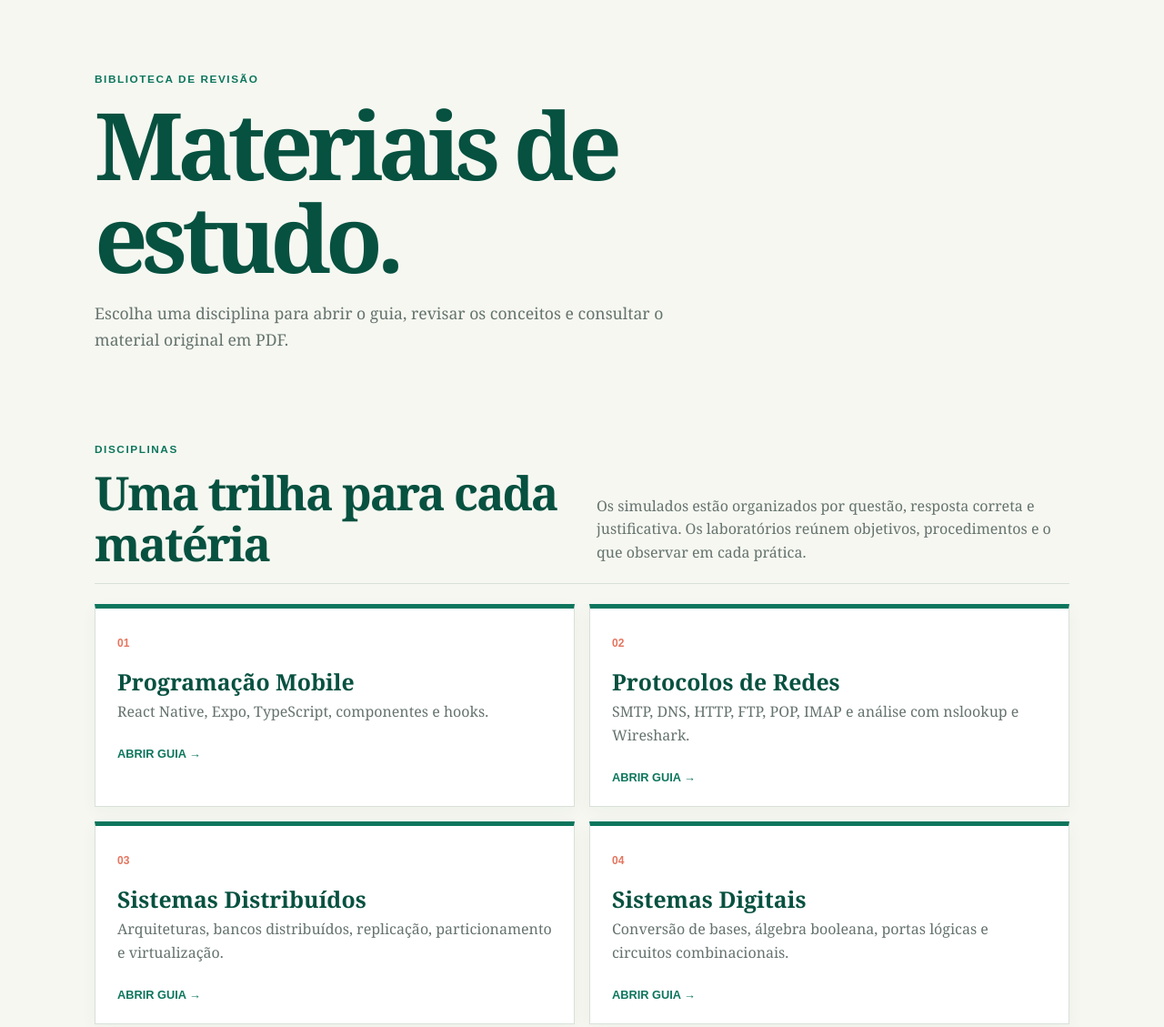
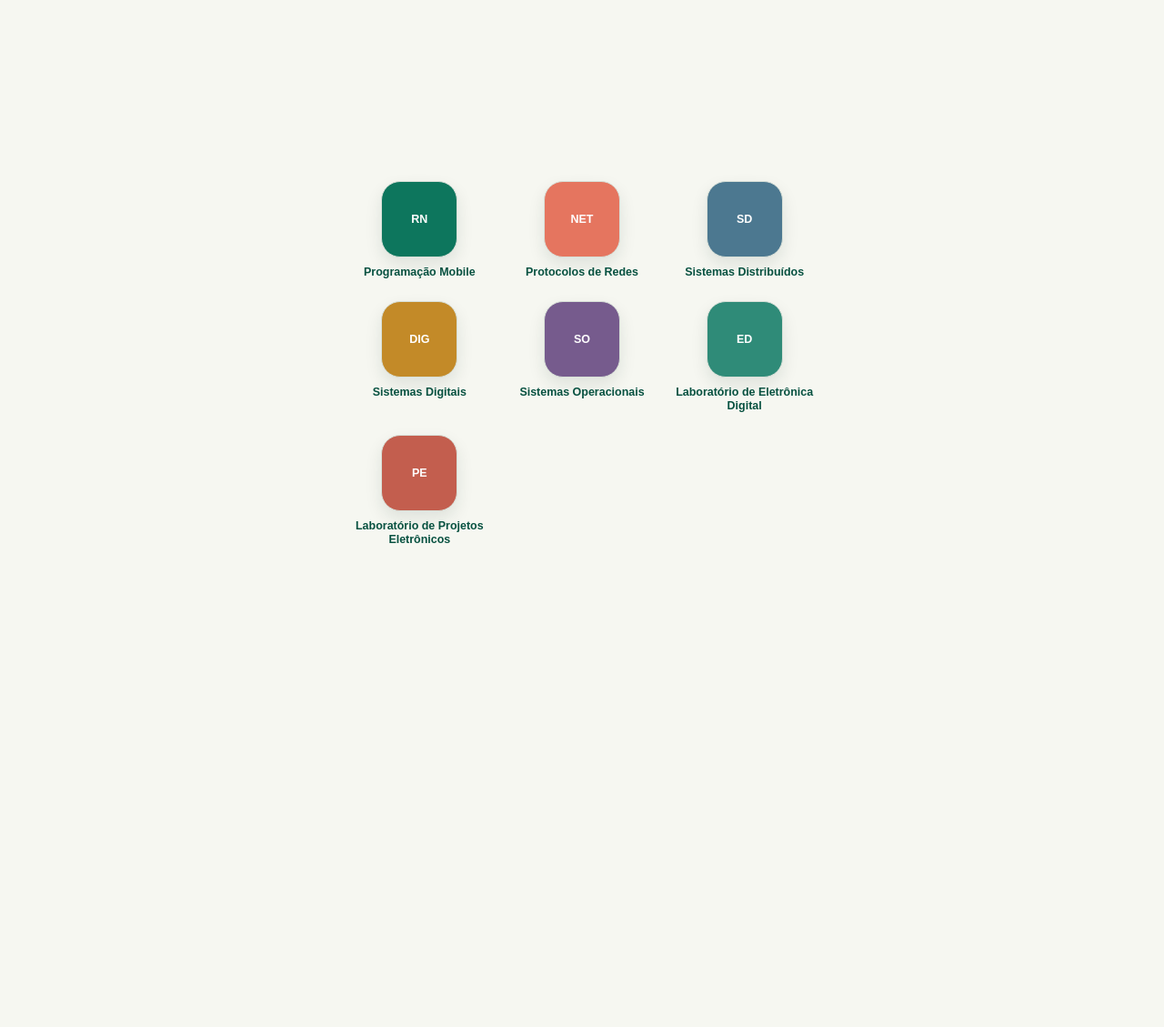
Before and after one commit to BabaYaga-RU/BabaYaga-RU.github.io, a plain HTML site: page index.html in a window 1280 px wide. Shown: the top 1129 px of the page at 91% size. After the commit the page ends 800 px from the top, so only its background shows below. Drawn offline with Linux system fonts and the light colour scheme.

Commit message:
Update index.html

```diff
--- a/index.html
+++ b/index.html
@@ -1,30 +1,35 @@
 <!doctype html>
 <html lang="pt-BR">
 <head>
-	<meta charset="utf-8">
-	<meta name="viewport" content="width=device-width, initial-scale=1">
-	<meta name="description" content="Central de materiais de estudo das disciplinas de Engenharia.">
-	<title>Materiais de estudo</title>
-	<link rel="stylesheet" href="styles.css">
+  <meta charset="utf-8">
+  <meta name="viewport" content="width=device-width, initial-scale=1">
+  <title>Matérias</title>
+  <link rel="stylesheet" href="styles.css">
+  <style>
+    body { display: grid; min-height: 100vh; place-items: center; padding: 24px; }
+    main { display: grid; width: min(100%, 520px); grid-template-columns: repeat(3, 1fr); gap: 24px 16px; }
+    a { display: flex; min-width: 0; flex-direction: column; align-items: center; gap: 9px; color: var(--dark); font: 700 .78rem/1.2 Arial, sans-serif; text-align: center; text-decoration: none; }
+    a::before { content: ""; display: grid; width: 82px; height: 82px; place-items: center; border: 1px solid var(--line); border-radius: 21px; color: var(--dark); background: var(--card); box-shadow: 0 8px 18px rgba(21,51,40,.1); transition: transform .2s, background .2s; }
+    a:nth-child(1)::before { content: "RN"; color: #fff; background: #0d765d; }
+    a:nth-child(2)::before { content: "NET"; color: #fff; background: #e5755f; }
+    a:nth-child(3)::before { content: "SD"; color: #fff; background: #4c7890; }
+    a:nth-child(4)::before { content: "DIG"; color: #fff; background: #c38a28; }
+    a:nth-child(5)::before { content: "SO"; color: #fff; background: #765b8d; }
+    a:nth-child(6)::before { content: "ED"; color: #fff; background: #2f8b78; }
+    a:nth-child(7)::before { content: "PE"; color: #fff; background: #c35e4e; }
+    a:hover::before { transform: translateY(-4px); background: var(--dark); }
+    @media (max-width: 430px) { main { grid-template-columns: repeat(2, 1fr); gap: 22px 12px; } }
+  </style>
 </head>
 <body>
-	<header class="site-header home-header">
-		<div class="eyebrow">Biblioteca de revisão</div>
-		<h1>Materiais de estudo.</h1>
-		<p>Escolha uma disciplina para abrir o guia, revisar os conceitos e consultar o material original em PDF.</p>
-	</header>
-	<main class="home-main">
-		<section class="section-head"><div><span class="kicker">Disciplinas</span><h2>Uma trilha para cada matéria</h2></div><p>Os simulados estão organizados por questão, resposta correta e justificativa. Os laboratórios reúnem objetivos, procedimentos e o que observar em cada prática.</p></section>
-		<div class="subject-grid">
-			<a class="subject" href="Programacao-mobile/index.html"><span class="subject-number">01</span><h3>Programação Mobile</h3><p>React Native, Expo, TypeScript, componentes e hooks.</p><span class="subject-link">Abrir guia →</span></a>
-			<a class="subject" href="Protocolos-De-Redes-De-Computadores/index.html"><span class="subject-number">02</span><h3>Protocolos de Redes</h3><p>SMTP, DNS, HTTP, FTP, POP, IMAP e análise com nslookup e Wireshark.</p><span class="subject-link">Abrir guia →</span></a>
-			<a class="subject" href="Sistema- Distribuidos-e-Processamento-Paralelo/index.html"><span class="subject-number">03</span><h3>Sistemas Distribuídos</h3><p>Arquiteturas, bancos distribuídos, replicação, particionamento e virtualização.</p><span class="subject-link">Abrir guia →</span></a>
-			<a class="subject" href="Sistemas-Digitais-Para-Computacao/index.html"><span class="subject-number">04</span><h3>Sistemas Digitais</h3><p>Conversão de bases, álgebra booleana, portas lógicas e circuitos combinacionais.</p><span class="subject-link">Abrir guia →</span></a>
-			<a class="subject" href="Sistemas-Operacionais/index.html"><span class="subject-number">05</span><h3>Sistemas Operacionais</h3><p>Kernel, processos, threads, multiprogramação e escalonamento.</p><span class="subject-link">Abrir guia →</span></a>
-			<a class="subject lab" href="Laboratorio-de-Eletronica-Digital/index.html"><span class="subject-number">06</span><h3>Laboratório de Eletrônica Digital</h3><p>Portas, flip-flops, contadores, conversores, memórias e microcontroladores.</p><span class="subject-link">Abrir práticas →</span></a>
-			<a class="subject lab" href="Laboratorio-de-Projetos-Eletronicos/index.html"><span class="subject-number">07</span><h3>Laboratório de Projetos Eletrônicos</h3><p>Retificadores, TBJ, diodos, MOSFET, amplificadores e filtros ativos.</p><span class="subject-link">Abrir práticas →</span></a>
-		</div>
-	</main>
-	<footer class="footer">Material de revisão organizado a partir dos PDFs disponíveis neste repositório.</footer>
+  <main aria-label="Matérias">
+    <a href="Programacao-mobile/index.html">Programação Mobile</a>
+    <a href="Protocolos-De-Redes-De-Computadores/index.html">Protocolos de Redes</a>
+    <a href="Sistema- Distribuidos-e-Processamento-Paralelo/index.html">Sistemas Distribuídos</a>
+    <a href="Sistemas-Digitais-Para-Computacao/index.html">Sistemas Digitais</a>
+    <a href="Sistemas-Operacionais/index.html">Sistemas Operacionais</a>
+    <a href="Laboratorio-de-Eletronica-Digital/index.html">Laboratório de Eletrônica Digital</a>
+    <a href="Laboratorio-de-Projetos-Eletronicos/index.html">Laboratório de Projetos Eletrônicos</a>
+  </main>
 </body>
 </html>
```
